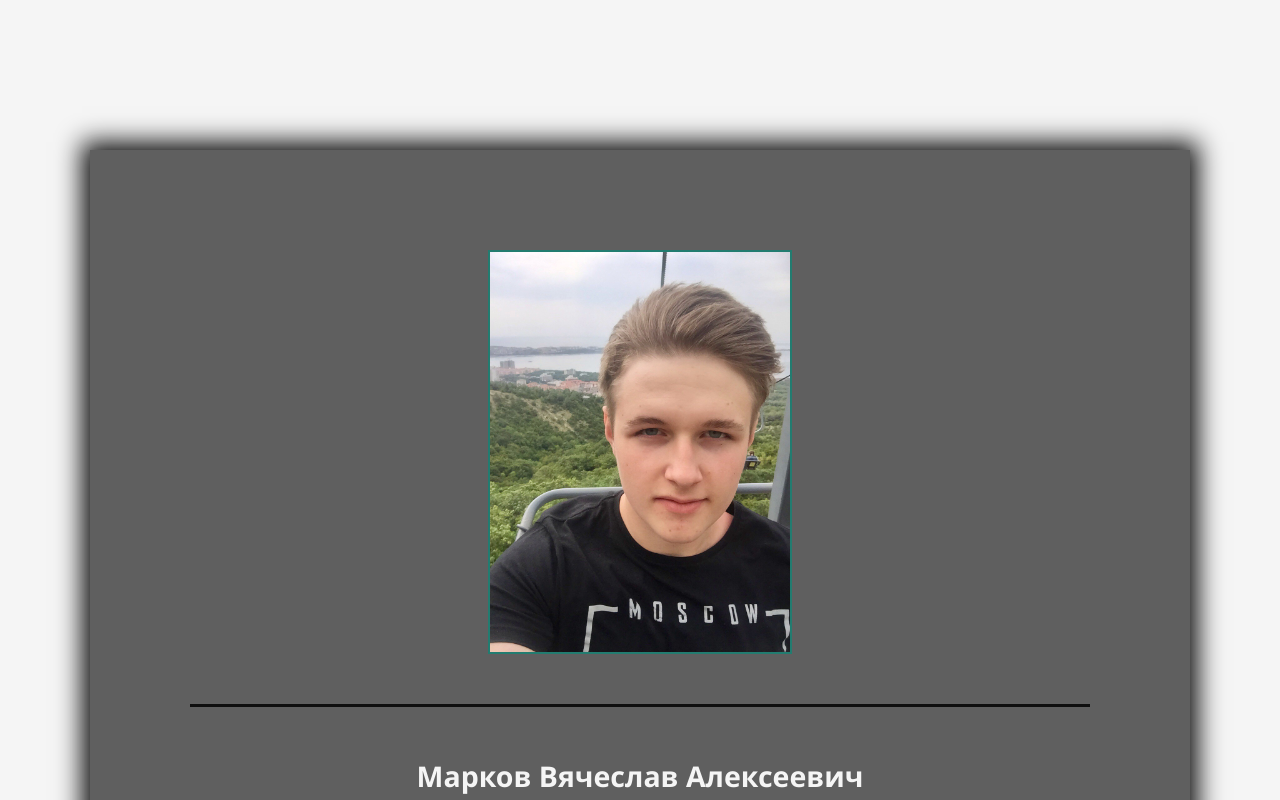
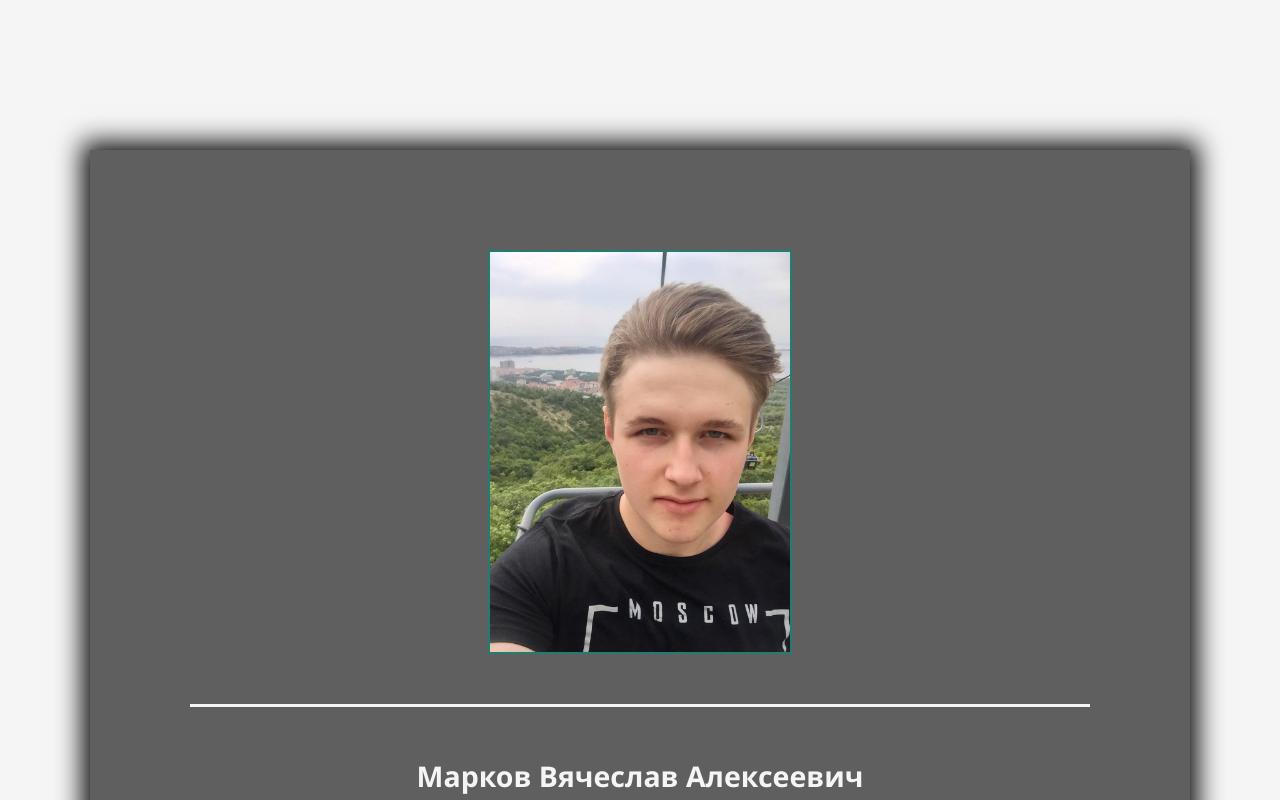
Before and after one commit to MrStinlock/webresumeslava, a plain HTML site: page index.html in a window 1280 px wide. Shown: the top 800 px of the page. Drawn offline with Linux system fonts and the light colour scheme.

Commit message:
Update style.css

```diff
--- a/style.css
+++ b/style.css
@@ -27,7 +27,7 @@ li {list-style: none;}
 .underlinePhoto {
 	display: block;
 	margin: 50px auto;
-	background: #0f0f0f;
+	background: #F5F5F5;
 	width: 900px;
 	height: 3px;
 }
```
